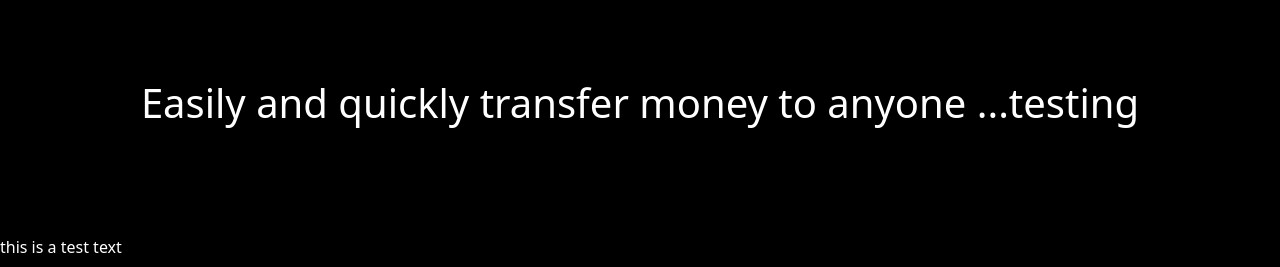
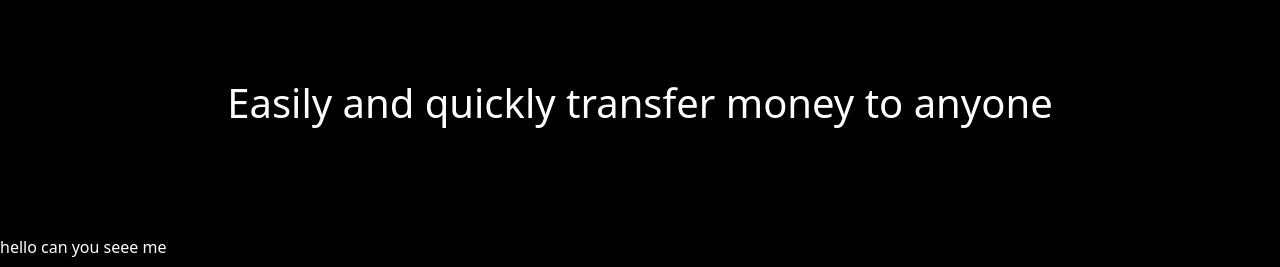
Before and after one commit to AdinlewaAbraham/Etherflow, a React (Vite) app: page / in a window 1280 px wide. Shown: the part 622-889 px from the top of the page. Built offline with nearby package versions, Linux system fonts and the light colour scheme; no server answers.

Commit message:
test  commit

```diff
--- a/src/components/Home/midsection/Midsection.jsx
+++ b/src/components/Home/midsection/Midsection.jsx
@@ -10,9 +10,9 @@ const midsection = () => {
     <div>
       <div>
         <h1 className="headerMid">
-          Easily and quickly transfer money to anyone  ...testing
+          Easily and quickly transfer money to anyone
         </h1>
-        <p>this is a test text</p>
+        <h1>hello can you seee me</h1>
         <div className="glowDivMain">
           <GlowDiv
             img={fastIcon}
```
